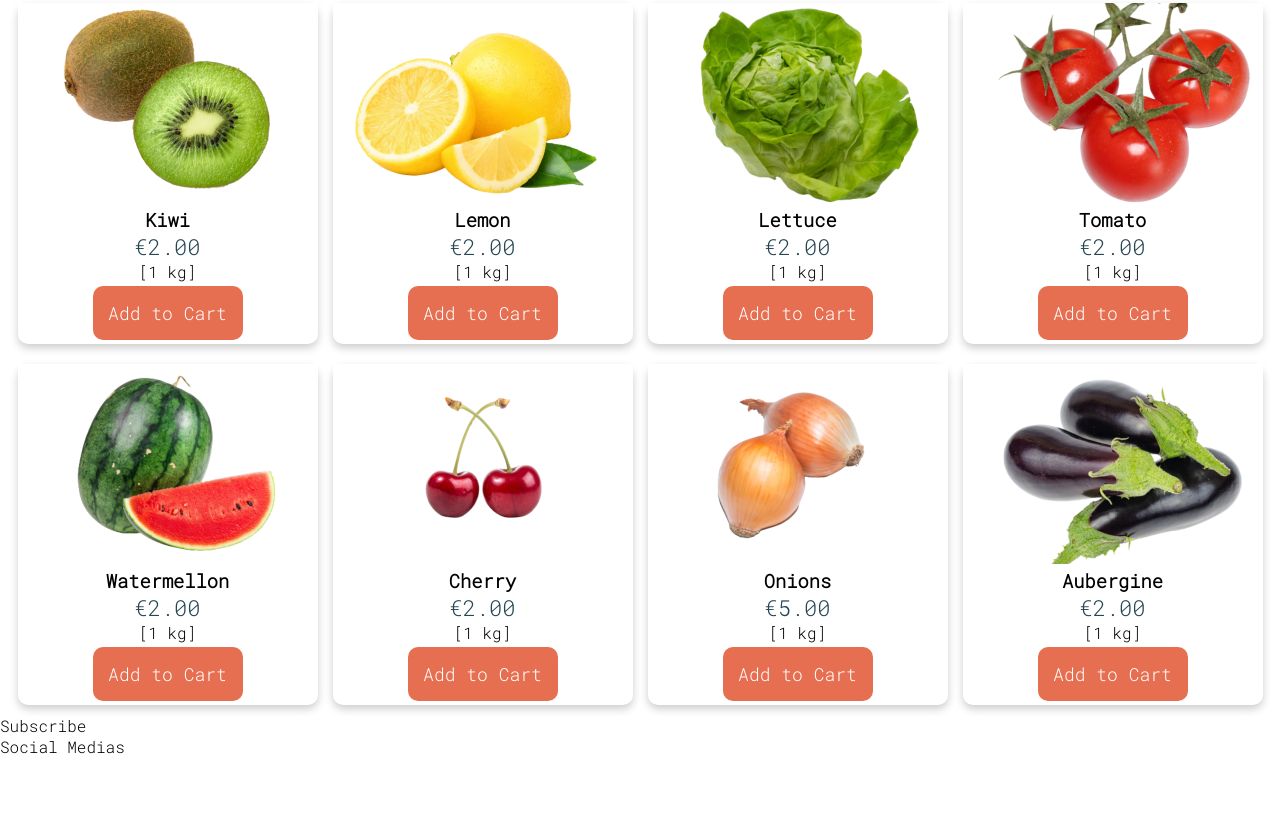
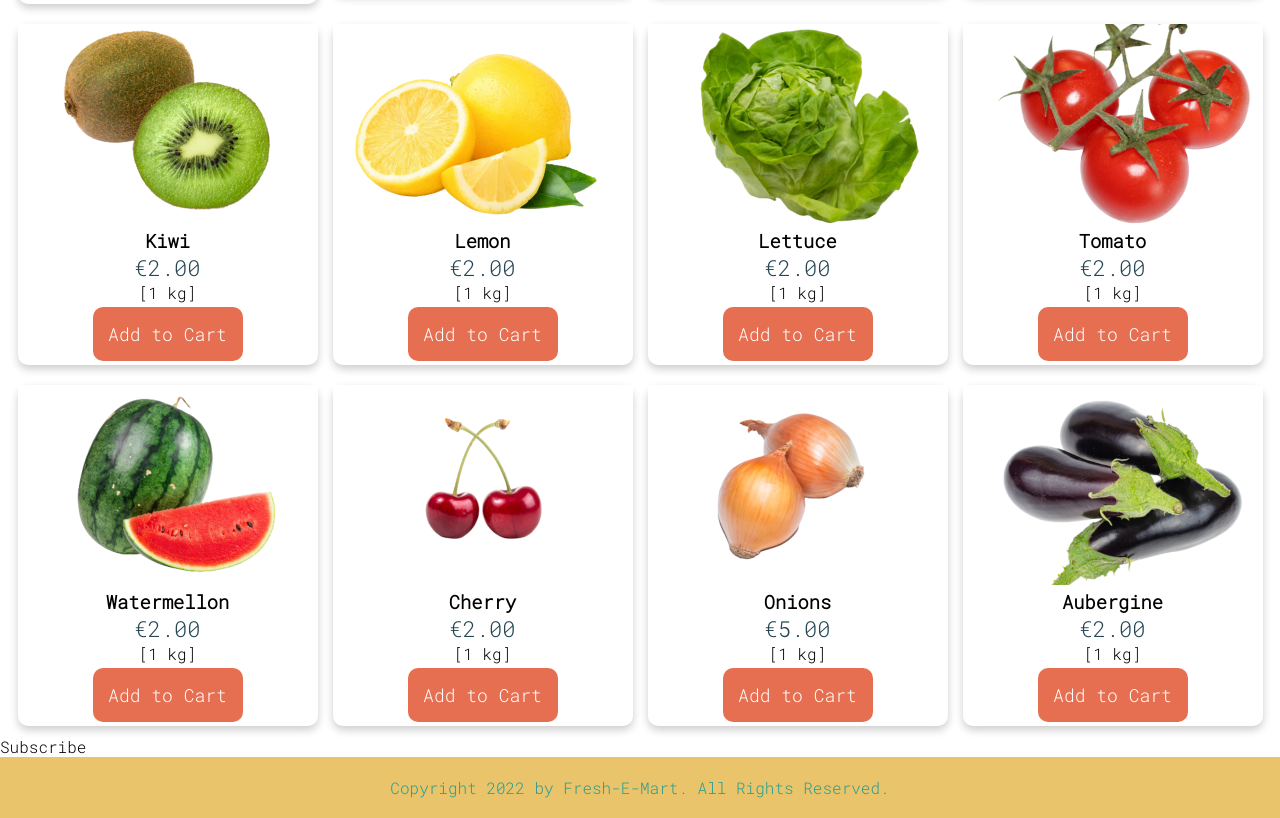
Before and after one commit to paulasdev/Fresh-E-Mart, a plain HTML site: page index.html in a window 1280 px wide. Shown: the part 1295-2113 px from the top of the page. Before the commit the page ends 2052 px from the top, so only its background shows below. Drawn offline with Linux system fonts and the light colour scheme.

Commit message:
Add footer

```diff
--- a/assets/css/style.css
+++ b/assets/css/style.css
@@ -162,7 +162,7 @@ img {
     object-fit: cover;
 }
 
-/* teste card */
+/* product card */
 .list {
 
     border-radius: 10px;
@@ -184,7 +184,15 @@ img {
     opacity: 0.7;
 }
 
+/* footer */
+footer {
+    display: block;
+    background-color: #E9C46A;
+    padding: 20px;
+    color:#2A9D8F;
+    text-align: center;
 
+}
 
 /* Media queries */
 
--- a/index.html
+++ b/index.html
@@ -78,6 +78,8 @@
                     <h3>Apple</h3>
                     <p class="price">€2.00</p>
                     <p>[1 kg]</p>
+
+                    <br>
                     <p><button>Add to Cart</button></p>
                 </div>
                 <div class="list">
@@ -160,7 +162,9 @@
             </div>
         </section>
         <section>Subscribe</section>
-        <footer>Social Medias</footer>
+        <footer>
+            <p>Copyright 2022 by Fresh-E-Mart. All Rights Reserved.</p>
+        </footer>
 
         <!-- font awesome script -->
         <script src="https://kit.fontawesome.com/7401c7cc54.js" crossorigin="anonymous"></script>
```
Lines whose indentation alone changed are shown as unchanged.
